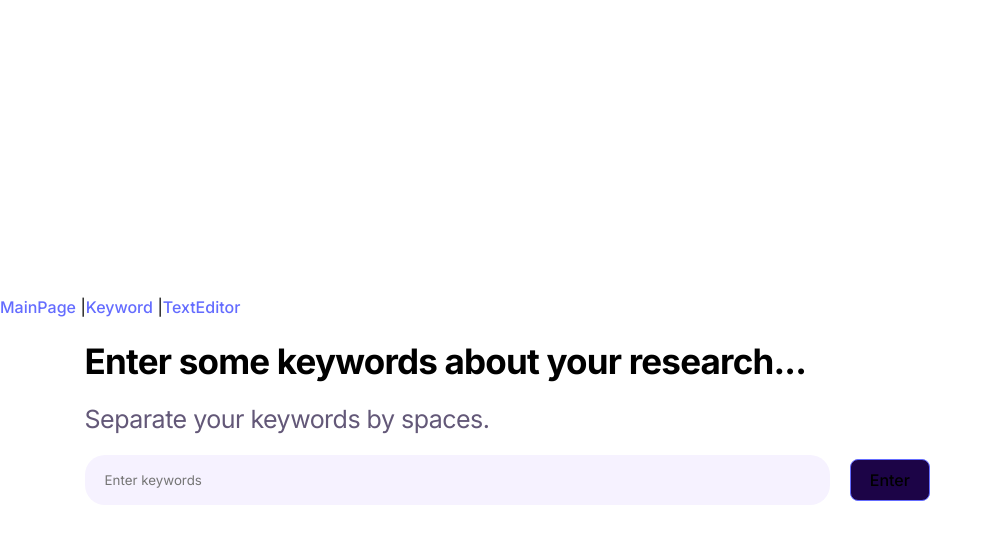
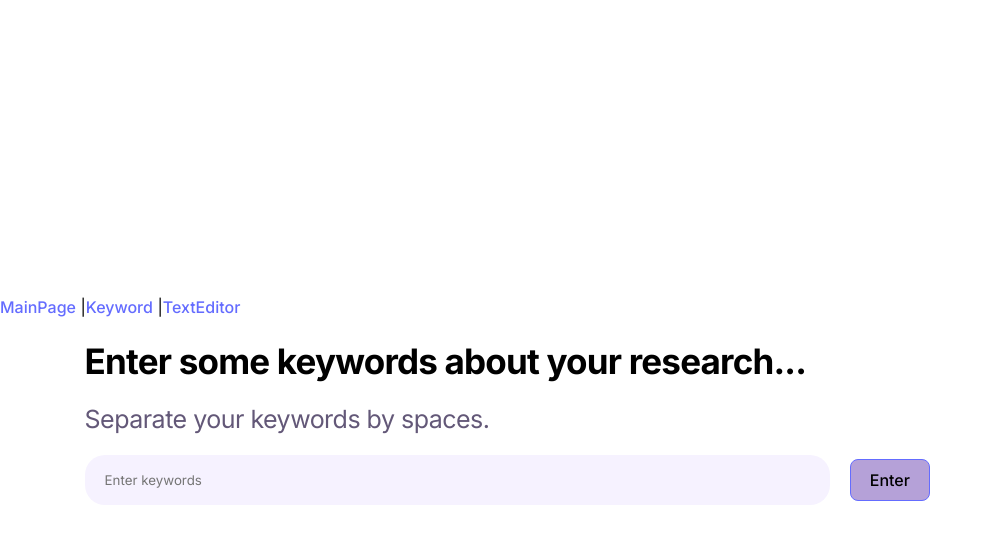
Before and after one commit to daminkim99/uoftHacks, a React (Vite) app in the folder client/: page /keyword in a window 1280 px wide. In both pictures the pointer is over the button "Enter". Shown: the top 544 px of the page, without its empty margins (0-992 px from the left). Built offline with nearby package versions, Linux system fonts and the light colour scheme.

Commit message:
added back onclick for keyword

```diff
--- a/client/src/pages/Keyword.css
+++ b/client/src/pages/Keyword.css
@@ -72,5 +72,5 @@ button:focus, button:active, button::-moz-focus-inner, button:focus-visible, but
 }
 
 button:hover {
-	background-color: #1c0447;
+	background-color: #b5a1d8;
 }
--- a/client/src/pages/Keyword.jsx
+++ b/client/src/pages/Keyword.jsx
@@ -24,7 +24,7 @@ function Keyword() {
                     value={text}
                     onChange={handleChange}
                 />
-                <button>Enter</button>
+                <button onClick={handleClick}>Enter</button>
             </div>
         </div>
     );
```
